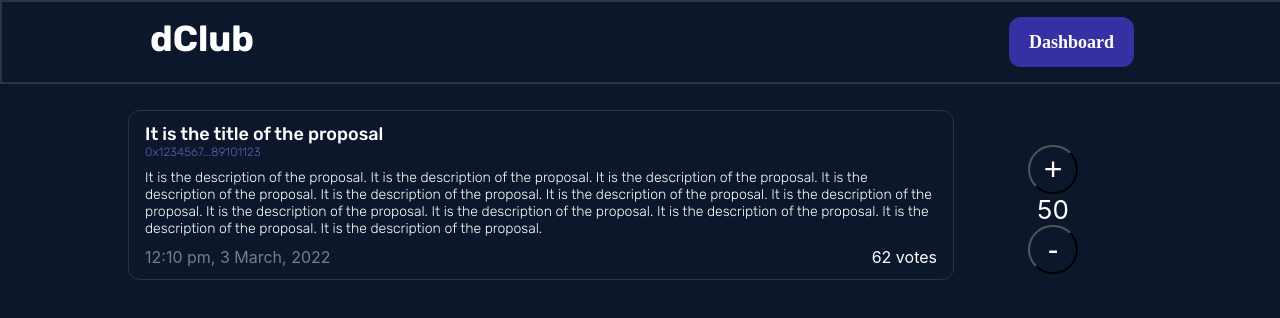
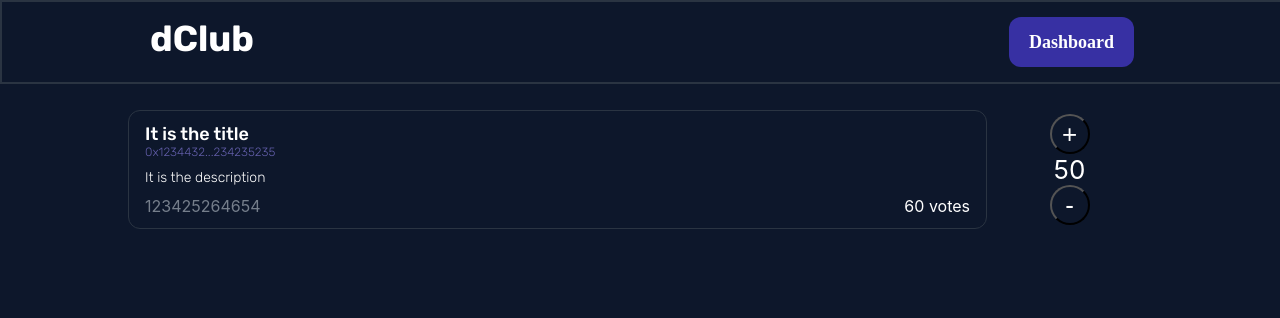
Before and after one commit to prantiknoor/dclub, a React (Create React App) app in the folder dclub-frontend/: page / in a window 1280 px wide. Shown: the top 318 px of the page. Built offline with nearby package versions, Linux system fonts and the light colour scheme.

Commit message:
functions are implementing

```diff
--- a/dclub-frontend/package.json
+++ b/dclub-frontend/package.json
@@ -6,6 +6,7 @@
     "@testing-library/jest-dom": "^5.16.2",
     "@testing-library/react": "^12.1.4",
     "@testing-library/user-event": "^13.5.0",
+    "ethers": "^5.6.1",
     "react": "^17.0.2",
     "react-dom": "^17.0.2",
     "react-router-dom": "^5.3.0",
--- a/dclub-frontend/src/App.css
+++ /dev/null
@@ -1,3 +0,0 @@
-.app-body {
-    padding-top: 100px;
-}
--- a/dclub-frontend/src/App.jsx
+++ b/dclub-frontend/src/App.jsx
@@ -1,21 +1,37 @@
 import { BrowserRouter as Router, Route, Switch } from "react-router-dom";
-import "./App.css";
 import Header from "./components/Header";
-import Dashboard from './components/Dashboard';
-import ProposalCard from "./components/ProposalCard";
+import Dashboard from "./components/Dashboard";
+import Home from "./components/Home";
+import abi from "./contracts/DClub.json";
+import { ethers } from "ethers";
 
 function App() {
+  const contractAddress = "";
+  const contractABI = abi.abi;
+
+  const getContract = () => {
+    if (window.ethereum) {
+      const provider = new ethers.providers.Web3Provider(window.ethereum);
+      const signer = provider.getSigner();
+      const contract = new ethers.Contract(contractAddress, contractABI, signer);
+
+      return contract;
+    }
+
+    return 'error';
+  };
+
   return (
     <Router>
       <div className="App">
         <Header></Header>
-      <div style={{paddingTop: 90}}></div>
+        <div style={{ paddingTop: 90 }}></div>
         <Switch>
           <Route exact path="/">
-          <ProposalCard/>
+            <Home getContract={getContract} />
           </Route>
           <Route exact path="/dashboard">
-          <Dashboard/>
+            <Dashboard />
           </Route>
         </Switch>
       </div>
--- /dev/null
+++ b/dclub-frontend/src/components/Home.jsx
@@ -0,0 +1,77 @@
+import React, { useState, useEffect } from "react";
+import ProposalCard from "./ProposalCard";
+
+const Home = (props) => {
+  const [proposals, setProposals] = useState([
+    {
+      title: "It is the title",
+      proposer: "0x1234432...234235235",
+      description: "It is the description",
+      postTime: 123425264654,
+      voteCount: 60,
+      point: 50,
+    },
+  ]);
+
+  const [isWalletConnected, setIsWalletConnected] = useState(false);
+  const [yourWalletAddress, setYourWalletAddress] = useState(null);
+  const [error, setError] = useState(null);
+
+  const [proposalCount, setProposalCount] = useState(0);
+
+  const getProposalCount = async () => {
+    if (window.ethereum) {
+      const dclubContract = props.getContract();
+
+      let proposalCount = await dclubContract.proposalCount();
+
+      setProposalCount(proposalCount);
+    }
+  };
+
+  const getAllProposals = async ()  => {
+    if (window.ethereum) {
+      const dclubContract = props.getContract();
+
+      for (let i = 0; i < proposalCount; i++) {
+          const proposal = await dclubContract.proposals(i);
+
+          setProposals((prevData) => ({...prevData, proposal}));
+      }
+    }
+  };
+
+  const checkIfWalletIsConnected = async () => {
+    try {
+      if (window.ethereum) {
+        const accounts = await window.ethereum.request({
+          method: "eth_requestAccounts",
+        });
+        const account = accounts[0];
+        setIsWalletConnected(true);
+        setYourWalletAddress(account);
+        console.log("Account connected: ", account);
+      } else {
+        setError("Install a MetaMask wallet to get our token.");
+        console.log("No Metamask detected");
+      }
+    } catch (error) {
+      console.log(error);
+    }
+  };
+
+  useEffect(() => {
+    //   checkIfWalletIsConnected();
+  });
+
+  return (
+    <div>
+      {proposals &&
+        proposals.map((proposal) => (
+          <ProposalCard proposal={proposal}></ProposalCard>
+        ))}
+    </div>
+  );
+};
+
+export default Home;
--- a/dclub-frontend/src/components/ProposalCard.jsx
+++ b/dclub-frontend/src/components/ProposalCard.jsx
@@ -1,33 +1,26 @@
 import React from "react";
 import "./proposal-card.css";
 
-const ProposalCard = () => {
+const ProposalCard = (props) => {
   return (
     <div className="container">
       <div className="p-container">
         <div className="p-card">
-          <div className="p-title">It is the title of the proposal</div>
-          <div className="p-address">0x1234567...89101123</div>
+          <div className="p-title">{props.proposal.title}</div>
+          <div className="p-address">{props.proposal.proposer}</div>
 
           <div className="p-des">
-            It is the description of the proposal. It is the description of the
-            proposal. It is the description of the proposal. It is the
-            description of the proposal. It is the description of the proposal.
-            It is the description of the proposal. It is the description of the
-            proposal. It is the description of the proposal. It is the
-            description of the proposal. It is the description of the proposal.
-            It is the description of the proposal. It is the description of the
-            proposal.
+            {props.proposal.description}
           </div>
 
           <div className="p-footer">
-            <div className="p-time">12:10 pm, 3 March, 2022</div>
-            <div className="p-votes">62 votes</div>
+            <div className="p-time">{props.proposal.postTime}</div>
+            <div className="p-votes">{props.proposal.voteCount} votes</div>
           </div>
         </div>
         <div className="p-up-down">
           <button id="up"> + </button>
-          <div id="p-vote">50</div>
+          <div id="p-vote">{props.proposal.point}</div>
           <button id="down"> - </button>
         </div>
       </div>
--- a/dclub-frontend/src/components/proposal-card.css
+++ b/dclub-frontend/src/components/proposal-card.css
@@ -1,19 +1,19 @@
 .p-container {
   display: flex;
   align-items: center;
+  justify-content: start;
   flex-direction: row;
   margin: 20px 10px;
   width: 80%;
 }
 .p-card {
   padding: 12px 16px;
-  flex: 8;
+  flex: 10;
   border: 1px solid #2a3442;
   border-radius: 12px;
 }
 
 .p-up-down {
-  height: 100px;
   flex: 2;
 }
 
@@ -60,13 +60,14 @@
 }
 
 .p-up-down button {
-    font-size: 32px;
+  cursor: pointer;
+    font-size: 26px;
     background: transparent;
     border-radius: 60px;
-    padding: 4px;
+    padding: 2px;
     color: white;
-    height: 50px;
-    width: 50px;
+    height: 40px;
+    width: 40px;
 }
 
 #p-vote {
--- /dev/null
+++ b/dclub-frontend/src/contracts/DClub.json
@@ -0,0 +1,3 @@
+{
+
+}
--- a/dclub-frontend/src/index.css
+++ b/dclub-frontend/src/index.css
@@ -30,6 +30,10 @@ input  {
   background: transparent;
 }
 
+.app-body {
+  padding-top: 100px;
+}
+
 .blue-button {
   cursor: pointer;
   font-family: "Fira Code";
```
Also changed, not shown: 1 other file (tests, documents, lock files or other folders). Lines whose indentation alone changed are shown as unchanged.
